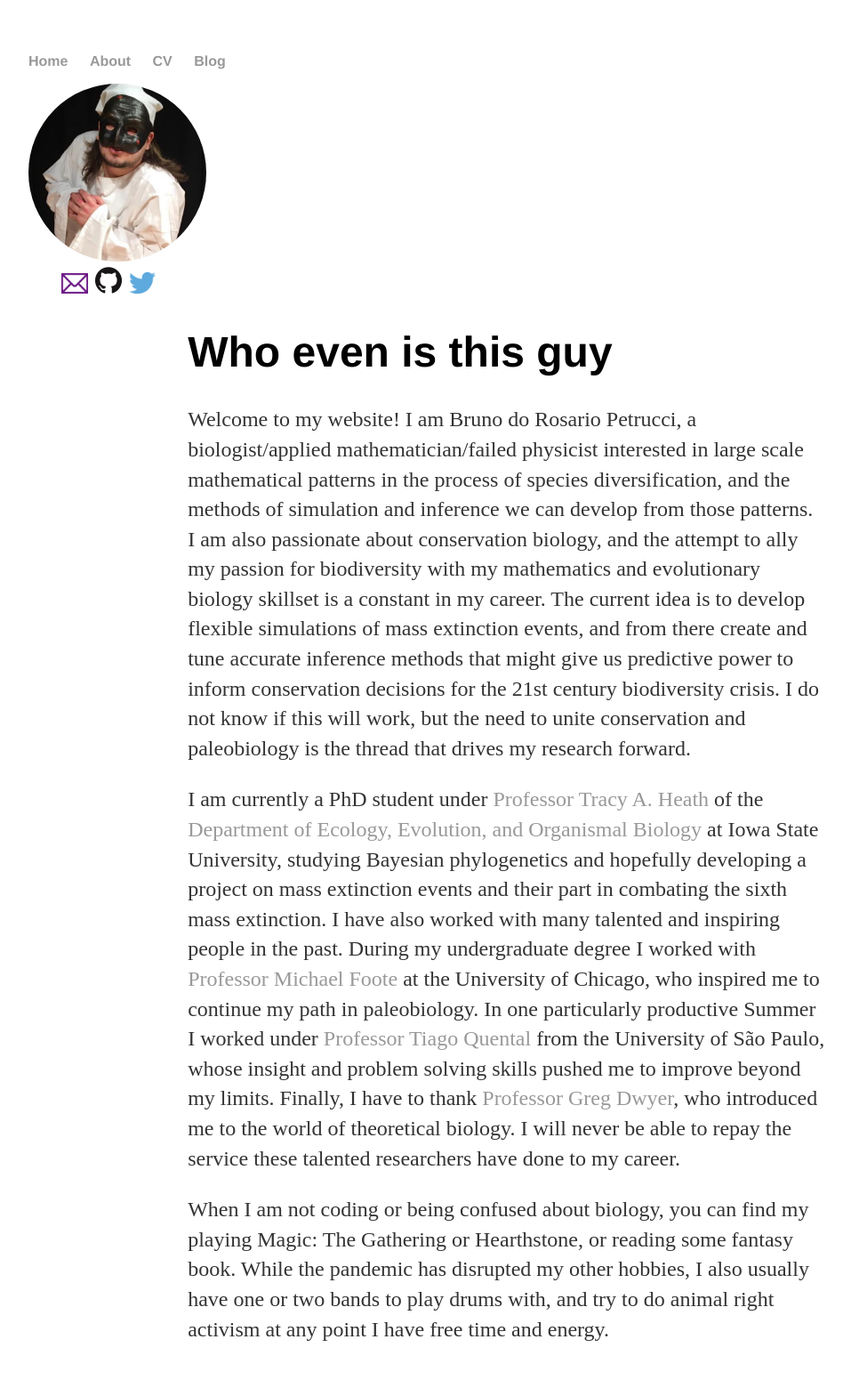
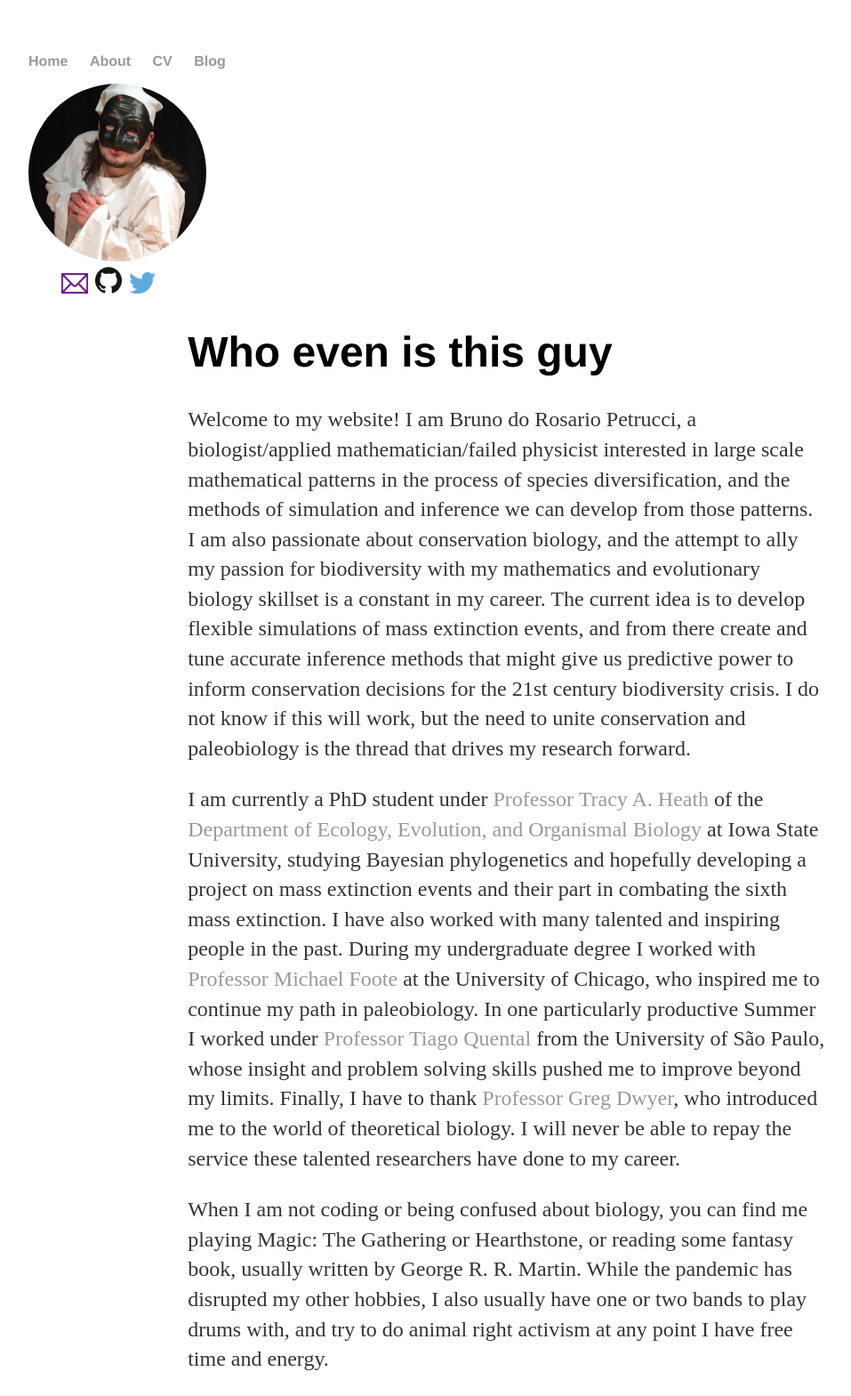
Before and after one commit to Brunnun/brunnun.github.io, a Jekyll site: the page built from about/index.html, in a window 1280 px wide. Shown: the whole page at 89% size, without its empty margins (160-1117 px from the left). Built offline with Jekyll 4.4.1, drawn with Linux system fonts in a browser that asks for light colours; before the commit the page ends 1535 px from its top, so only the background shows below that.

Commit message:
I really have to start only pushing when I fix everything

```diff
--- a/about/index.html
+++ b/about/index.html
@@ -8,4 +8,4 @@ title: Who even is this guy
 
     <p>I am currently a PhD student under <a href="https://phyloworks.org">Professor Tracy A. Heath</a> of the <a href="https://www.eeob.iastate.edu">Department of Ecology, Evolution, and Organismal Biology</a> at Iowa State University, studying Bayesian phylogenetics and hopefully developing a project on mass extinction events and their part in combating the sixth mass extinction. I have also worked with many talented and inspiring people in the past. During my undergraduate degree I worked with <a href="https://geosci.uchicago.edu/people/michael-foote/">Professor Michael Foote</a> at the University of Chicago, who inspired me to continue my path in paleobiology. In one particularly productive Summer I worked under <a href="https://ecologia.ib.usp.br/index.php/docentes/tiago">Professor Tiago Quental</a> from the University of São Paulo, whose insight and problem solving skills pushed me to improve beyond my limits. Finally, I have to thank <a href="https://dwyerlab.uchicago.edu/">Professor Greg Dwyer</a>, who introduced me to the world of theoretical biology. I will never be able to repay the service these talented researchers have done to my career.</p>
 
-    <p>When I am not coding or being confused about biology, you can find my playing Magic: The Gathering or Hearthstone, or reading some fantasy book. While the pandemic has disrupted my other hobbies, I also usually have one or two bands to play drums with, and try to do animal right activism at any point I have free time and energy.</p>
+    <p>When I am not coding or being confused about biology, you can find me playing Magic: The Gathering or Hearthstone, or reading some fantasy book, usually written by George R. R. Martin. While the pandemic has disrupted my other hobbies, I also usually have one or two bands to play drums with, and try to do animal right activism at any point I have free time and energy.</p>
```
